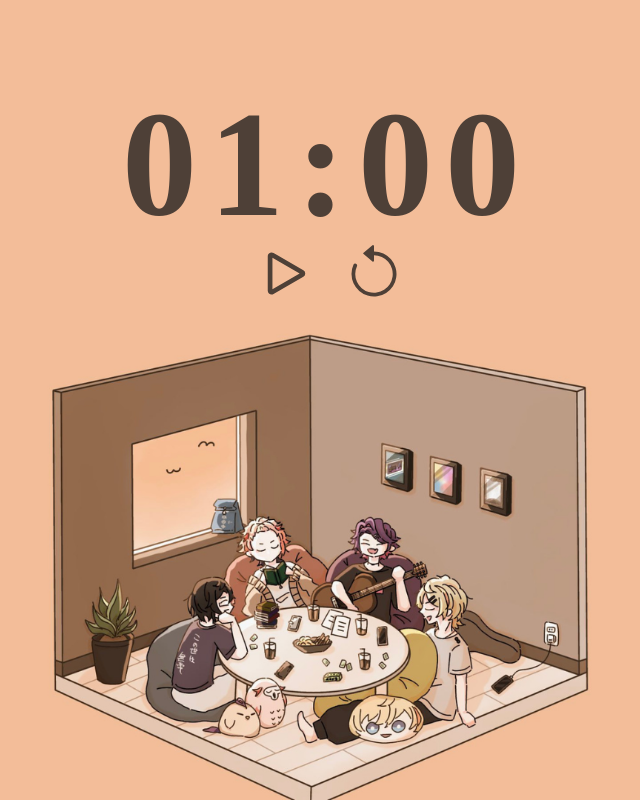
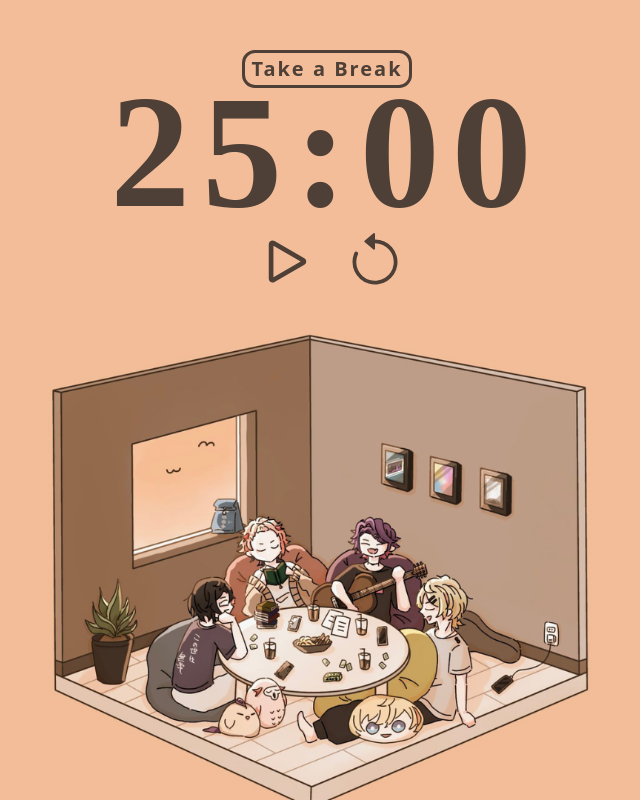
Before and after one commit to jellysuna/vlt-pomodoro, a React (Vite) app: page / in a window 1280 px wide. Shown: the whole page, without its empty margins (313-953 px from the left). Built offline with nearby package versions, Linux system fonts and the light colour scheme; a web font is replaced by a local one.

Commit message:
5mins break button

```diff
--- a/src/components/Pomodoro.tsx
+++ b/src/components/Pomodoro.tsx
@@ -6,7 +6,8 @@ import ResetButton from "./RestartButton";
 
 const Pomodoro: React.FC = () => {
   const [isRunning, setIsRunning] = useState(false);
-  const [time, setTime] = useState(1 * 60); // Start at 25 minutes
+  const [isBreak, setIsBreak] = useState(false); // Track whether it's break time
+  const [time, setTime] = useState(25 * 60); // Start with 25 minutes (Pomodoro)
 
   const handlePlayPause = () => {
     setIsRunning((prev) => !prev); // Toggle timer state
@@ -14,7 +15,13 @@ const Pomodoro: React.FC = () => {
 
   const handleReset = () => {
     setIsRunning(false); // Stop timer
-    setTime(1 * 60); // Reset timer to 25 minutes
+    setTime(isBreak ? 5 * 60 : 25 * 60); // Reset to either 5 or 25 minutes based on mode
+  };
+
+  const handleSwitchMode = () => {
+    setIsRunning(false);
+    setIsBreak((prev) => !prev); // Toggle between Pomodoro and break mode
+    setTime(isBreak ? 25 * 60 : 5 * 60); // Change the time based on mode
   };
 
   return (
@@ -36,6 +43,24 @@ const Pomodoro: React.FC = () => {
           alignItems: "center",
         }}
       >
+        {/* "Take a Break" Button */}
+        <button
+          onClick={handleSwitchMode}
+          style={{
+            fontSize: "20px",
+            fontWeight: "bold",
+            marginTop: "50px",
+            background: "transparent",
+            border: "3px solid #4E4037",
+            borderRadius: "13px",
+            color: "#4E4037",
+            cursor: "pointer",
+            letterSpacing: "2px",
+          }}
+        >
+          {isBreak ? "Pomodoro" : "Take a Break"}
+        </button>
+
         {/* Timer */}
         <Timer isRunning={isRunning} time={time} setTime={setTime} />
 
--- a/src/components/Timer.tsx
+++ b/src/components/Timer.tsx
@@ -36,9 +36,9 @@ const Timer: React.FC<TimerProps> = ({ isRunning, time, setTime }) => {
     <h1
       style={{
         fontFamily: "'Jacquard 12', serif",
-        fontSize: "150px",
+        fontSize: "160px",
         fontWeight: "bold",
-        paddingTop: "150px",
+        paddingTop: "50px",
         letterSpacing: "12px",
         lineHeight: "28px",
       }}
```
